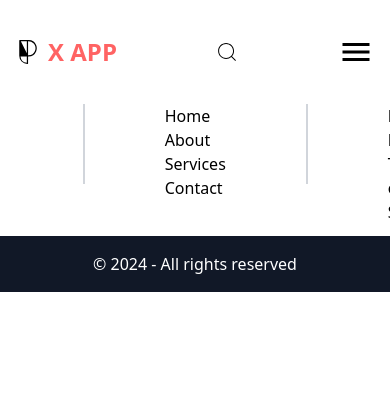
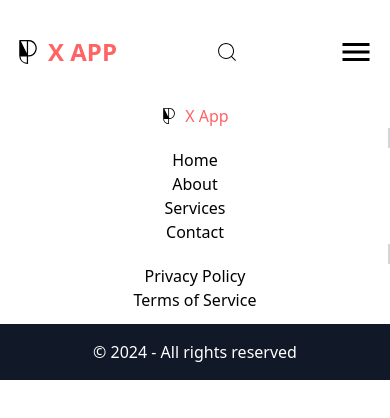
Before and after one commit to jeelsdev/x-app, a React (Vite) app: page / in a window 390 px wide. Shown: the top 418 px of the page. Built offline with nearby package versions, Linux system fonts and the light colour scheme.

Commit message:
dev: Update Footer component layout for responsiveness

```diff
--- a/src/components/Footer/Footer.tsx
+++ b/src/components/Footer/Footer.tsx
@@ -3,12 +3,12 @@ import { SiPhosphoricons } from "react-icons/si"
 const Footer = () => {
     return (
         <footer>
-            <div className="flex justify-center items-start gap-20 lg:gap-40">
+            <div className="text-center lg:flex justify-center items-start gap-20 lg:gap-40">
                 <div className="flex justify-center items-center">
                     <SiPhosphoricons />
                     <p className='text-primary inline-block ml-2'>X App</p>
                 </div>
-                <div className="border-r-2 border-gray-300 h-20"></div>
+                <div className="border-r-2 border-gray-300 h-5 lg:h-20"></div>
                 <div className="">
                     <ul className="">
                         <li>
@@ -25,7 +25,7 @@ const Footer = () => {
                         </li>
                     </ul>
                 </div>
-                <div className="border-r-2 border-gray-300 h-20"></div>
+                <div className="border-r-2 border-gray-300 h-5 lg:h-20"></div>
                 <div>
                     <ul className="">
                         <li>
```
